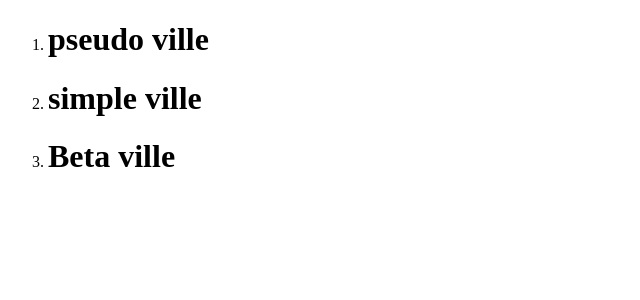
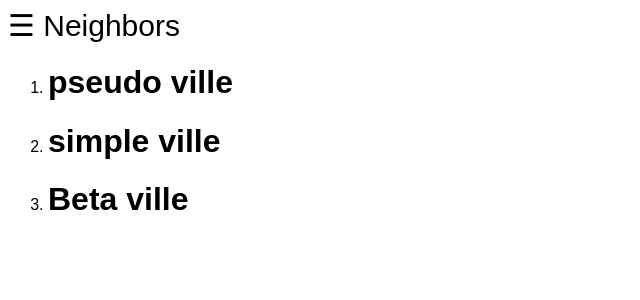
Before and after one commit to zach-col/reactNeighbors, a React (Create React App) app: page / in a window 1280 px wide. Shown: the top 300 px of the page, without its empty margins (0-640 px from the left). Built offline with nearby package versions, Linux system fonts and the light colour scheme.

Commit message:
feat: add navigation bar

```diff
--- a/package.json
+++ b/package.json
@@ -12,5 +12,8 @@
     "build": "react-scripts build",
     "test": "react-scripts test --env=jsdom",
     "eject": "react-scripts eject"
+  },
+  "devDependencies": {
+    "css-hot-loader": "^1.4.2"
   }
 }
--- a/src/App.js
+++ b/src/App.js
@@ -1,6 +1,6 @@
 import React, { Component } from 'react';
 import GoogleMapLocations from './Locations'
-
+import Navbar from './Navbar'
 class App extends Component {
   state = {
     locations: [
@@ -27,6 +27,7 @@ class App extends Component {
   render() {
     return (
       <div>
+      <Navbar />
         <GoogleMapLocations locations={this.state.locations} />
       </div>
     )
--- /dev/null
+++ b/src/Navbar.js
@@ -0,0 +1,28 @@
+import React, { Component } from 'react'
+import './styles/Home.css';
+
+class Navbar extends Component {
+  openNav() {
+    document.getElementById("mySidenav").style.width = "250px";
+    console.log("clicked")
+  }
+
+  closeNav() {
+    document.getElementById("mySidenav").style.width = "0";
+  }
+  render() {
+    return (
+      <div>
+        <div id="mySidenav" className="sidenav">
+          <a href="javascript:void(0)" className="closebtn" onClick={this.closeNav}>×</a>
+          <span style={{color: 'white', paddingRight: '10px', paddingLeft: '10px'}}>Search</span><input type="search" name="search"/>
+          <a href="#">Restaurant</a>
+          <p className="restaurantName">Restaurant</p>
+        </div>
+        <span  style={{fontSize: 30, cursor: 'pointer'}} onClick={this.openNav}>&#9776; Neighbors</span>
+      </div>
+    )
+  }
+}
+
+export default Navbar
--- /dev/null
+++ b/src/styles/Home.css
@@ -0,0 +1,47 @@
+body {
+    font-family: sans-serif;
+}
+
+.restaurantName {
+    color: white;
+}
+
+.sidenav {
+    height: 100%;
+    width: 0;
+    position: fixed;
+    z-index: 1;
+    top: 0;
+    left: 0;
+    background-color: #111;
+    overflow-x: hidden;
+    transition: 0.5s;
+    padding-top: 60px;
+    color: white;
+}
+
+.sidenav a {
+    padding: 8px 8px 8px 32px;
+    text-decoration: none;
+    font-size: 25px;
+    color: #818181;
+    display: block;
+    transition: 0.3s;
+}
+
+.sidenav a:hover {
+    color: #f1f1f1;
+}
+
+.sidenav .closebtn {
+    position: absolute;
+    top: 0;
+    right: 25px;
+    font-size: 36px;
+    margin-left: 50px;
+}
+
+@media screen and (max-height: 450px) {
+    .sidenav {padding-top: 15px;}
+    .sidenav a {font-size: 18px;}
+}
```
Also changed, not shown: 1 other file (tests, documents, lock files or other folders).
